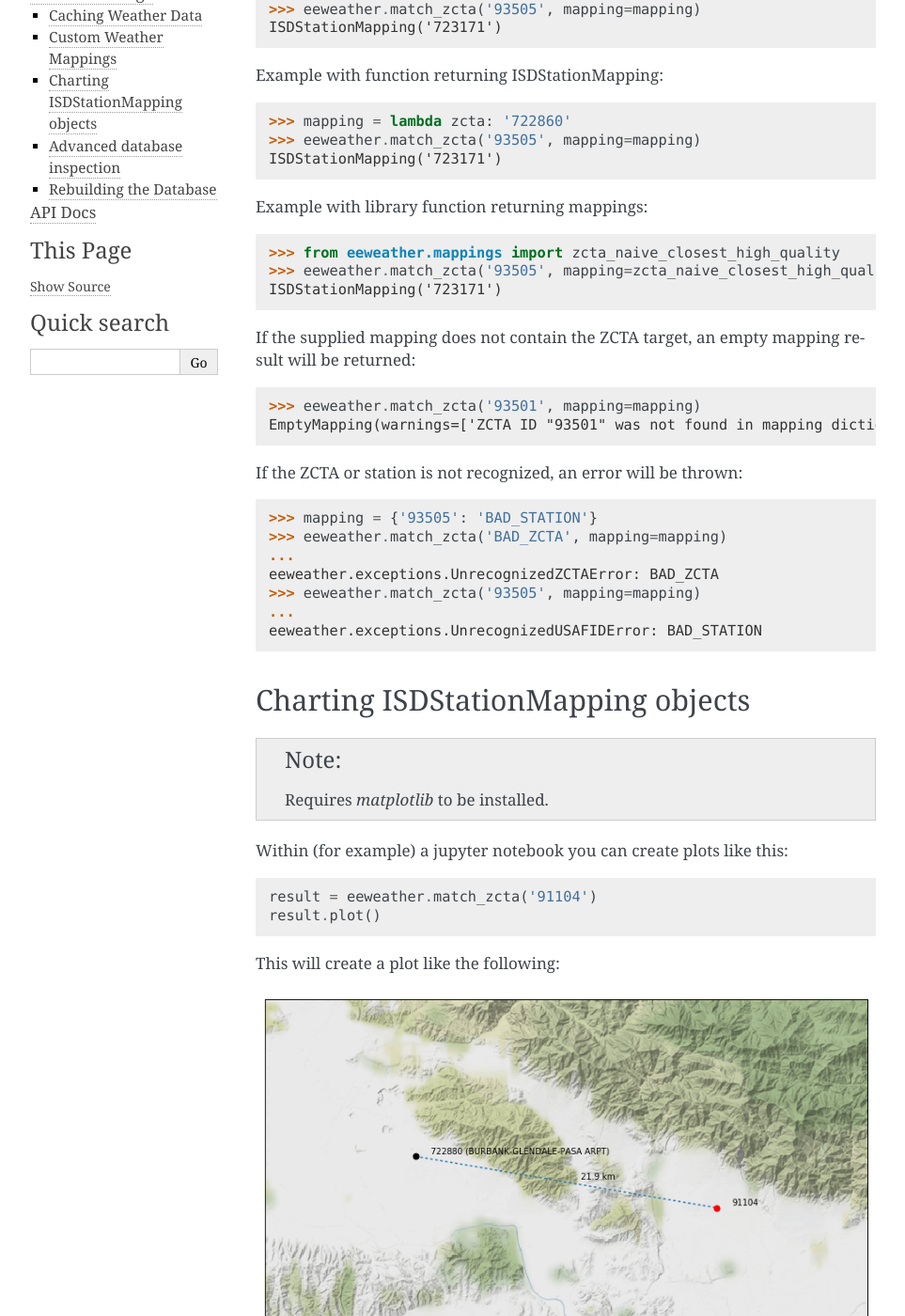
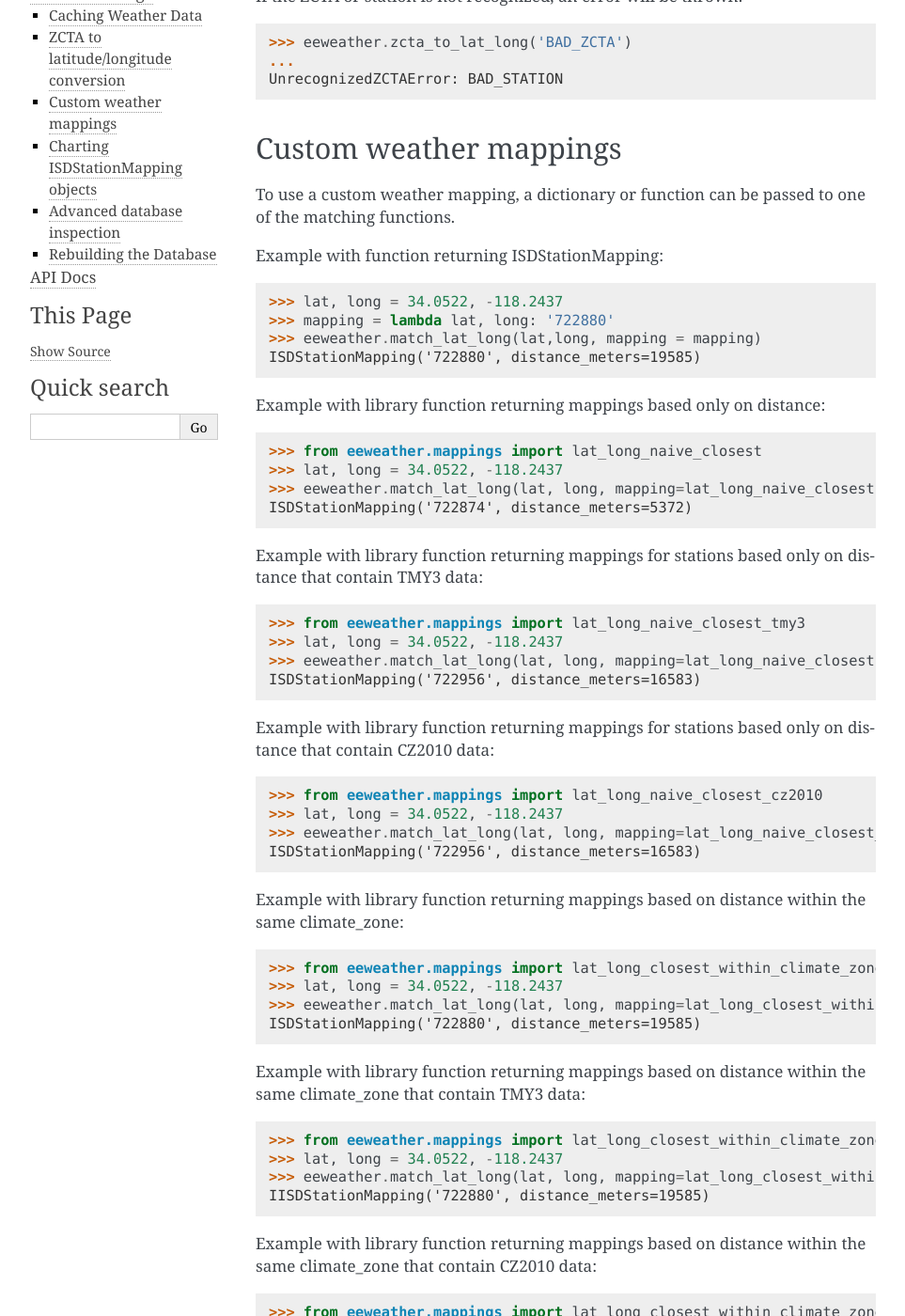
Before and after one commit to openeemeter/eeweather, a Sphinx documentation site: the page built from docs/advanced.rst, in a window 1280 px wide and 1400 px high, scrolled down 685 px. Shown: the whole window at 94% size, without its empty margins (148-1111 px from the left). Built offline with Sphinx 7.4.7, drawn with Linux system fonts in a browser that asks for light colours; some of the changed text lies outside the part shown.

Commit message:
updated docs to remove referencez to ZCTA

```diff
--- a/docs/advanced.rst
+++ b/docs/advanced.rst
@@ -22,41 +22,86 @@ For example::
 
     export EEWEATHER_CACHE_URL=postgres://user:password@host:port/dbname
 
-Custom Weather Mappings
+ZCTA to latitude/longitude conversion
+-----------------------
+
+Convert ZCTA targets into latitude/longitudes based on their centroid::
+
+    >>> eeweather.zcta_to_lat_long(90210)
+    (34.1010279124639, -118.414760978568)
+
+If the ZCTA or station is not recognized, an error will be thrown::
+
+    >>> eeweather.zcta_to_lat_long('BAD_ZCTA')
+    ...
+    UnrecognizedZCTAError: BAD_STATION
+
+Custom weather mappings
 -----------------------
 
 To use a custom weather mapping, a dictionary or function can be passed to one of the matching functions.
 
-Example with dict::
-
-    >>> mapping = {'93505': '723171'}
-    >>> eeweather.match_zcta('93505', mapping=mapping)
-    ISDStationMapping('723171')
-
 Example with function returning ISDStationMapping::
 
-    >>> mapping = lambda zcta: '722860'
-    >>> eeweather.match_zcta('93505', mapping=mapping)
-    ISDStationMapping('723171')
+    >>> lat, long = 34.0522, -118.2437
+    >>> mapping = lambda lat, long: '722880'
+    >>> eeweather.match_lat_long(lat,long, mapping = mapping)
+    ISDStationMapping('722880', distance_meters=19585)
 
-Example with library function returning mappings::
+Example with library function returning mappings based only on distance::
 
-    >>> from eeweather.mappings import zcta_naive_closest_high_quality
-    >>> eeweather.match_zcta('93505', mapping=zcta_naive_closest_high_quality)
-    ISDStationMapping('723171')
+    >>> from eeweather.mappings import lat_long_naive_closest
+    >>> lat, long = 34.0522, -118.2437
+    >>> eeweather.match_lat_long(lat, long, mapping=lat_long_naive_closest)
+    ISDStationMapping('722874', distance_meters=5372)
 
-If the supplied mapping does not contain the ZCTA target, an empty mapping result will be returned::
+Example with library function returning mappings for stations based only on distance that contain TMY3 data::
 
-    >>> eeweather.match_zcta('93501', mapping=mapping)
-    EmptyMapping(warnings=['ZCTA ID "93501" was not found in mapping dictionary.'])
+    >>> from eeweather.mappings import lat_long_naive_closest_tmy3
+    >>> lat, long = 34.0522, -118.2437
+    >>> eeweather.match_lat_long(lat, long, mapping=lat_long_naive_closest)
+    ISDStationMapping('722956', distance_meters=16583)
 
-If the ZCTA or station is not recognized, an error will be thrown::
+Example with library function returning mappings for stations based only on distance that contain CZ2010 data::
 
-    >>> mapping = {'93505': 'BAD_STATION'}
-    >>> eeweather.match_zcta('BAD_ZCTA', mapping=mapping)
-    ...
-    eeweather.exceptions.UnrecognizedZCTAError: BAD_ZCTA
-    >>> eeweather.match_zcta('93505', mapping=mapping)
+    >>> from eeweather.mappings import lat_long_naive_closest_cz2010
+    >>> lat, long = 34.0522, -118.2437
+    >>> eeweather.match_lat_long(lat, long, mapping=lat_long_naive_closest_cz2010)
+    ISDStationMapping('722956', distance_meters=16583)
+
+Example with library function returning mappings based on distance within the same climate_zone::
+
+    >>> from eeweather.mappings import lat_long_closest_within_climate_zone
+    >>> lat, long = 34.0522, -118.2437
+    >>> eeweather.match_lat_long(lat, long, mapping=lat_long_closest_within_climate_zone)
+    ISDStationMapping('722880', distance_meters=19585)
+
+Example with library function returning mappings based on distance within the same climate_zone that contain TMY3 data::
+
+    >>> from eeweather.mappings import lat_long_closest_within_climate_zone_tmy3
+    >>> lat, long = 34.0522, -118.2437
+    >>> eeweather.match_lat_long(lat, long, mapping=lat_long_closest_within_climate_zone_tmy3)
+    IISDStationMapping('722880', distance_meters=19585)
+
+Example with library function returning mappings based on distance within the same climate_zone that contain CZ2010 data::
+
+    >>> from eeweather.mappings import lat_long_closest_within_climate_zone_cz2010
+    >>> lat, long = 34.0522, -118.2437
+    >>> eeweather.match_lat_long(lat, long, mapping=lat_long_closest_within_climate_zone_cz2010)
+    ISDStationMapping('722880', distance_meters=19585)
+
+Example with library function returning mappings for stations based only on distance that contain CZ2010 data::
+
+    >>> from eeweather.mappings import lat_long_naive_closest_cz2010
+    >>> lat, long = 34.0522, -118.2437
+    >>> eeweather.match_lat_long(lat, long, mapping=lat_long_naive_closest_cz2010)
+    ISDStationMapping('722956', distance_meters=16583)
+
+
+If the station is not recognized, an error will be thrown::
+    >>> lat, long = 34.0522, -1108.2437
+    >>> mapping = lambda lat, long: 'BAD_STATION'
+    >>> eeweather.match_lat_long(lat, long, mapping=mapping)
     ...
     eeweather.exceptions.UnrecognizedUSAFIDError: BAD_STATION
 
@@ -67,7 +112,8 @@ Charting ISDStationMapping objects
 
 Within (for example) a jupyter notebook you can create plots like this::
 
-    result = eeweather.match_zcta('91104')
+    lat, long = 34.0522, -1108.2437
+    result = eeweather.match_lat_long(lat, long)
     result.plot()
 
 This will create a plot like the following:
@@ -114,45 +160,6 @@ Get more information about a specific ISD station.
     where
       usaf_id = '722860'
 
-List top ten closest ISD stations for a particular ZCTA:
-
-.. code-block:: sql
-
-    select
-      *
-    from
-      zcta_to_isd_station
-    where
-      zcta_id = '90001'
-    order by
-      rank
-
-Find closest high quality ISD station in the same climate zones with high quality data, reporting distance to that station, and the lat/long coordinates of the target ZCTA:
-
-.. code-block:: sql
-
-    select
-      z2i.usaf_id
-      , z2i.distance_meters
-      , zcta.latitude
-      , zcta.longitude
-    from
-      zcta_to_isd_station z2i
-      join isd_station_metadata isd on
-        z2i.usaf_id = isd.usaf_id
-      join zcta_metadata zcta on
-        z2i.zcta_id = zcta.zcta_id
-    where
-      z2i.zcta_id = '90001'
-      and isd.quality = 'high'
-      and z2i.iecc_climate_zone_match
-      and z2i.iecc_moisture_regime_match
-      and z2i.ba_climate_zone_match
-      and z2i.ca_climate_zone_match
-    order by
-      rank
-    limit 1
-
 Rebuilding the Database
 -----------------------
 
--- a/docs/basics.rst
+++ b/docs/basics.rst
@@ -15,12 +15,12 @@ EEweather is designed to support the process of finding sources of data that cor
 
 EEweather provides sensible default mappings from geographical markers to weather stations so that it can be used out of the box.
 
-EEweather can use either ZCTAs or lat/long coordinates as targets for weather matching. Both of these methods are described below.
+EEweather uses lat/long coordinates as targets for weather matching. This method is described below.
 
 Latitude/Longitude Coordinates
 //////////////////////////////
 
-The recommended way to find the weather station(s) that correspond to a particular site is to use the lat-long coordinates of that site. Lat/long data is not always available, so ZCTAs can also be used.
+The recommended way to find the weather station(s) that correspond to a particular site is to use the lat-long coordinates of that site.
 
 Example usage::
 
@@ -47,38 +47,30 @@ That particular result has no associated warnings, but other mappings may have a
 ZIP Code Tabulation Areas (ZCTAs)
 /////////////////////////////////
 
-ZIP codes are often abused as rough geographic markers. They are not particularly well set up be used as the basis of a GIS system - some ZIP codes correspond to single buildings or post-offices, some cover thousands of square miles of land. The US Census Bureau transforms census blocks into what they call ZIP Code Tabulation Areas, and use these instead. There are roughly 10k ZIP codes that are not used as ZCTAs, and ZCTAs do not correspond directly to ZIP codes, but for matching to weather stations, which are much sparser than ZIP codes, this rough mapping is usually sufficient. Often tens or hundreds of ZCTAs will be matched to the same weather station.
+ZIP codes are often abused as rough geographic markers. They are not particularly well set up be used as the basis of a GIS system - some ZIP codes correspond to single buildings or post-offices, some cover thousands of square miles of land. The US Census Bureau transforms census blocks into what they call ZIP Code Tabulation Areas, and use these instead. There are roughly 10k ZIP codes that are not used as ZCTAs, and ZCTAs do not correspond directly to ZIP codes, but for matching to weather stations, which are much sparser than ZIP codes, this rough mapping is usually sufficient. Often tens or hundreds of ZCTAs will be matched to the same weather station. We provide a function :any:`eeweather.zcta_to_lat_long` which allows for a ZCTA to be converted into a latitude and longitude (the centroid of the ZCTA) which can be used to match to a weather station using the latitude/longitude method mentioned above.
 
 .. image:: _static/station-mapping.png
    :target: _static/station-mapping.png
-
-*Our default mapping of ZCTA centroids (points at spokes) to high-quality ISD stations (points at centers).*
 
 .. note:: The default mapping concentrates on weather stations in US states (including AK, HI) and territories, including PR, GU, VI etc).
 
 Example usage::
 
-    >>> result = eeweather.match_zcta('70001')
-    >>> result
-    ISDStationMapping('998194')
-
-This ``ISDStationMapping`` object also captures some information about the mapping::
-
-    >>> result.distance_meters
-    6088
-    >>> result.warnings
-    []
+    >>> lat, long = eeweather.zcta_to_lat_long('91104')
+    >>> lat, long
+    (34.1678418058534, -118.123485581459)
 
 Obtaining temperature data
 --------------------------
 
 These matching results carry a reference to a weather station object. The weather station object has some associated metadata and - most importantly - has methods for obtaining weather data.
 
-Let's look at the mapping result object from the section above::
+Let's look at the following mapping result object::
 
+    >>> result = eeweather.match_lat_long(35, -95)
     >>> station = result.isd_station
     >>> station
-    ISDStation('722500')
+    ISDStation('722178')
 
 This ``ISDStation`` object carries information about that station and methods for fetching corresponding weather data.
 
@@ -131,54 +125,107 @@ ISD temperature data as an hourly time series::
     >>> end_date = datetime.datetime(2017, 9, 15)
     >>> tempC = station.load_isd_hourly_temp_data(start_date, end_date)
     >>> tempC.head()
-    2016-06-01 00:00:00+00:00    28.291500
-    2016-06-01 01:00:00+00:00    27.438500
-    2016-06-01 02:00:00+00:00    27.197083
-    2016-06-01 03:00:00+00:00    26.898750
-    2016-06-01 04:00:00+00:00    26.701810
+    2016-06-01 00:00:00+00:00    21.3692
+    2016-06-01 01:00:00+00:00    20.6325
+    2016-06-01 02:00:00+00:00    19.4858
+    2016-06-01 03:00:00+00:00    19.0883
+    2016-06-01 04:00:00+00:00    18.8858
     Freq: H, dtype: float64
     >>> tempF = tempC * 1.8 + 32
     >>> tempF.head()
-    2016-06-01 00:00:00+00:00    82.924700
-    2016-06-01 01:00:00+00:00    81.389300
-    2016-06-01 02:00:00+00:00    80.954750
-    2016-06-01 03:00:00+00:00    80.417750
-    2016-06-01 04:00:00+00:00    80.063259
+    2016-06-01 00:00:00+00:00    70.46456
+    2016-06-01 01:00:00+00:00    69.13850
+    2016-06-01 02:00:00+00:00    67.07444
+    2016-06-01 03:00:00+00:00    66.35894
+    2016-06-01 04:00:00+00:00    65.99444
 
 ISD temperature data as a daily time series::
 
     >>> tempC = station.load_isd_daily_temp_data(start_date, end_date)
     >>> tempC.head()
-    2016-06-01 00:00:00+00:00    26.017917
-    2016-06-02 00:00:00+00:00    26.256624
-    2016-06-03 00:00:00+00:00    24.297847
-    2016-06-04 00:00:00+00:00    23.836875
-    2016-06-05 00:00:00+00:00    23.782465
+    2016-06-01 00:00:00+00:00    21.329063
+    2016-06-02 00:00:00+00:00    21.674583
+    2016-06-03 00:00:00+00:00    22.434306
+    2016-06-04 00:00:00+00:00    22.842674
+    2016-06-05 00:00:00+00:00    21.850521
     Freq: D, dtype: float64
     >>> tempF = tempC * 1.8 + 32
     >>> tempF.head()
-    2016-06-01 00:00:00+00:00    78.83222
-    2016-06-02 00:00:00+00:00    79.26188
-    2016-06-03 00:00:00+00:00    75.73604
-    2016-06-04 00:00:00+00:00    74.90642
-    2016-06-05 00:00:00+00:00    74.80850
+    2016-06-01 00:00:00+00:00    70.392313
+    2016-06-02 00:00:00+00:00    71.014250
+    2016-06-03 00:00:00+00:00    72.381750
+    2016-06-04 00:00:00+00:00    73.116813
+    2016-06-05 00:00:00+00:00    71.330937
     Freq: D, dtype: float64
 
 GSOD temperature data as a daily time series::
 
     >>> tempC = station.load_gsod_daily_temp_data(start_date, end_date)
     >>> tempC.head()
-    2016-06-01 00:00:00+00:00    26.055556
-    2016-06-02 00:00:00+00:00    26.388889
-    2016-06-03 00:00:00+00:00    24.555556
-    2016-06-04 00:00:00+00:00    23.888889
-    2016-06-05 00:00:00+00:00    23.722222
+    2016-06-01 00:00:00+00:00    21.111111
+    2016-06-02 00:00:00+00:00    21.833333
+    2016-06-03 00:00:00+00:00    22.277778
+    2016-06-04 00:00:00+00:00    22.777778
+    2016-06-05 00:00:00+00:00    21.833333
     Freq: D, dtype: float64
     >>> tempF = temps * 1.8 + 32
     >>> tempF.head()
-    2016-06-01 00:00:00+00:00    78.83222
-    2016-06-02 00:00:00+00:00    79.26188
-    2016-06-03 00:00:00+00:00    75.73604
-    2016-06-04 00:00:00+00:00    74.90642
-    2016-06-05 00:00:00+00:00    74.80850
+    2016-06-01 00:00:00+00:00    70.0
+    2016-06-02 00:00:00+00:00    71.3
+    2016-06-03 00:00:00+00:00    72.1
+    2016-06-04 00:00:00+00:00    73.0
+    2016-06-05 00:00:00+00:00    71.3
     Freq: D, dtype: float64
+
+This station does not contain TMY3 data. To require that TMY3 data is available at the matched weather station, replace the default mapping which ones that only maps to stations containing TMY3 data::
+
+    >>> from eeweather.mappings import oee_lat_long_tmy3
+    >>> result = eeweather.match_lat_long(35, -95, mapping=oee_lat_long_tmy3)
+    >>> station = result.isd_station
+    ISDStation('785430')
+
+TMY3 temperature data as an hourly time series::
+
+    >>> tempC = station.load_tmy3_hourly_temp_data(start_date, end_date)
+    >>> tempC.head()
+
+    2016-06-01 00:00:00+00:00    26.7
+    2016-06-01 01:00:00+00:00    26.3
+    2016-06-01 02:00:00+00:00    26.0
+    2016-06-01 03:00:00+00:00    25.6
+    2016-06-01 04:00:00+00:00    25.3
+    Freq: D, dtype: float64
+    >>> tempF = temps * 1.8 + 32
+    >>> tempF.head()
+    2016-06-01 00:00:00+00:00    80.06
+    2016-06-01 01:00:00+00:00    79.34
+    2016-06-01 02:00:00+00:00    78.80
+    2016-06-01 03:00:00+00:00    78.08
+    2016-06-01 04:00:00+00:00    77.54
+    Freq: D, dtype: float64
+
+A similar mapping can be done for CZ2010 stations, which are specific to California::
+
+    >>> from eeweather.mappings import oee_lat_long_cz2010
+    >>> result = eeweather.match_lat_long(35, -95, mapping=oee_lat_long_cz2010)
+    >>> station = result.isd_station
+    ISDStation('723805')
+
+CZ2010 temperature data as an hourly time series::
+
+    >>> tempC = station.load_cz2010_hourly_temp_data(start_date, end_date)
+    >>> tempC.head()
+    2016-06-01 00:00:00+00:00    26.7
+    2016-06-01 01:00:00+00:00    26.3
+    2016-06-01 02:00:00+00:00    26.0
+    2016-06-01 03:00:00+00:00    25.6
+    2016-06-01 04:00:00+00:00    25.3
+    Freq: D, dtype: float64
+    >>> tempF = temps * 1.8 + 32
+    >>> tempF.head()
+    2016-06-01 00:00:00+00:00    80.06
+    2016-06-01 01:00:00+00:00    79.34
+    2016-06-01 02:00:00+00:00    78.80
+    2016-06-01 03:00:00+00:00    78.08
+    2016-06-01 04:00:00+00:00    77.54
+    Freq: H, dtype: float64
```
Also changed, not shown: other parts of docs/basics.rst (+15 -13 lines), docs/api.rst (+0 -16 lines), docs/index.rst (+4 -9 lines).
